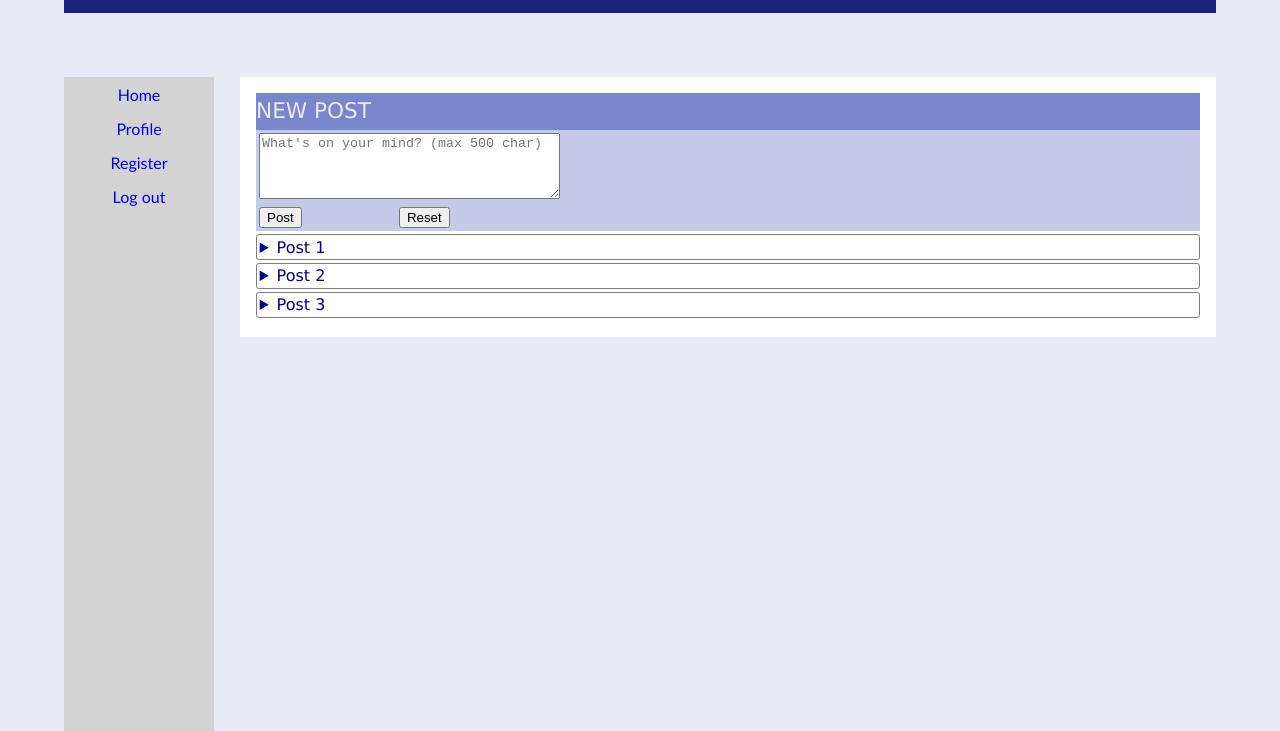
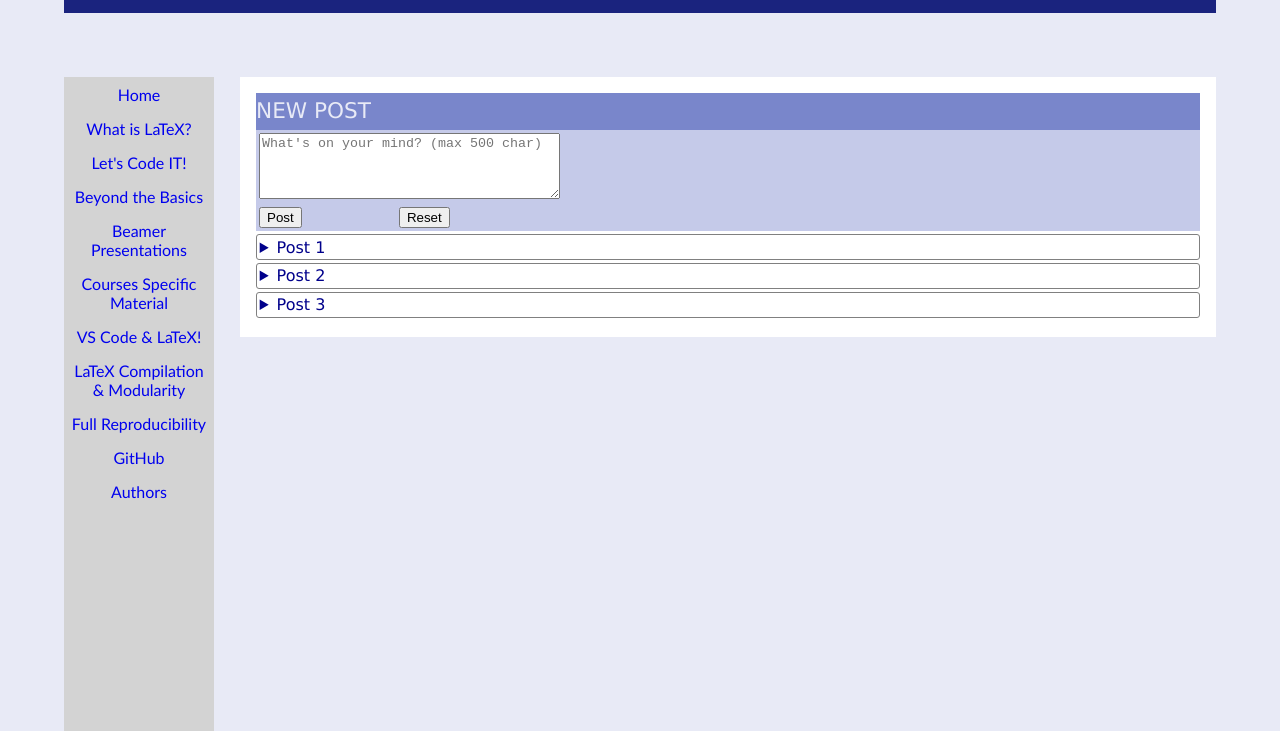
Before and after one commit to ghassanarnouk/LaTeX-Workshop, a plain HTML site: page src/index.html in a window 1280 px wide. Shown: the part 69-800 px from the top of the page. Drawn offline with Linux system fonts and the light colour scheme.

```diff
--- a/src/index.html
+++ b/src/index.html
@@ -13,10 +13,17 @@
    </header>
    <nav>
       <ul>
-         <li><a href="./index.html" target="_blank" rel="noopener noreferrer">Home</a></li>
-         <li><a href="./profile.html" target="_blank" rel="noopener noreferrer">Profile</a></li>
-         <li><a href="./register.html" target="_blank" rel="noopener noreferrer">Register</a></li>
-         <li><a href="https://www.youtube.com/shorts/pP0AheQahH4" target="_blank" rel="noopener noreferrer">Log out</a></li>
+         <li><a href="./index.html" rel="noopener noreferrer">Home</a></li>
+         <li><a href="./profile.html" rel="noopener noreferrer">What is LaTeX?</a></li>
+         <li><a href="./register.html" rel="noopener noreferrer">Let's Code IT!</a></li>
+         <li><a href="./register.html" rel="noopener noreferrer">Beyond the Basics</a></li>
+         <li><a href="./register.html" rel="noopener noreferrer">Beamer Presentations</a></li>
+         <li><a href="./register.html" rel="noopener noreferrer">Courses Specific Material</a></li>
+         <li><a href="./register.html" rel="noopener noreferrer">VS Code & LaTeX!</a></li>
+         <li><a href="./register.html" rel="noopener noreferrer">LaTeX Compilation & Modularity</a></li>
+         <li><a href="./register.html" rel="noopener noreferrer">Full Reproducibility</a></li>
+         <li><a href="./register.html" rel="noopener noreferrer">GitHub</a></li>
+         <li><a href="./register.html" rel="noopener noreferrer">Authors</a></li>
       </ul>
    </nav>
 
```
